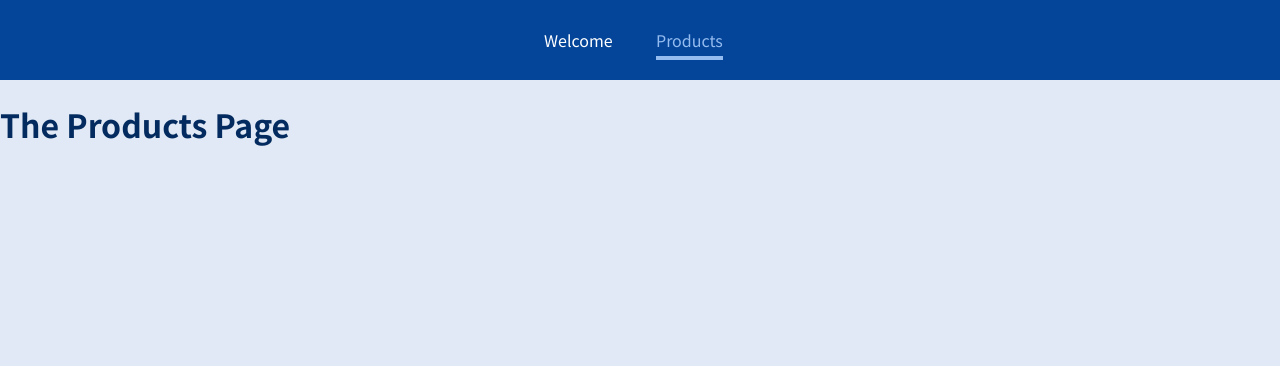
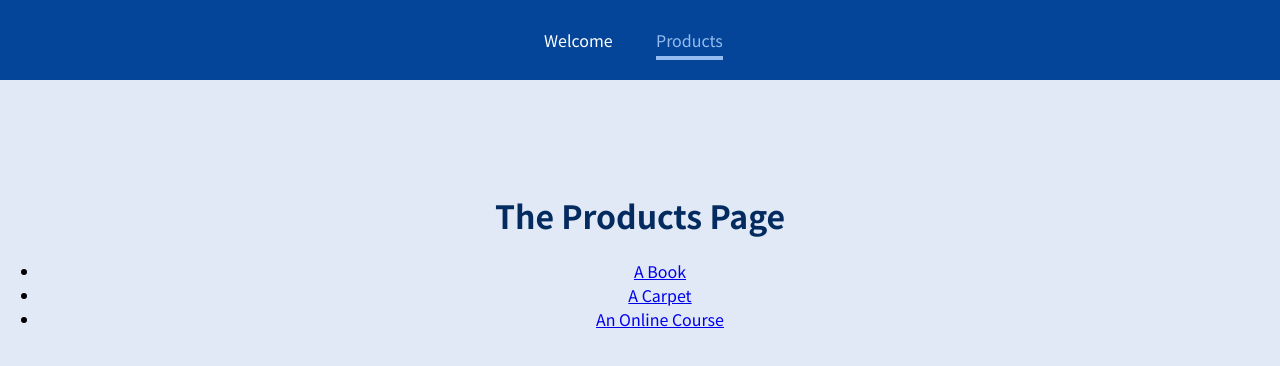
Before and after one commit to marcmedhat6211/react-router, a React (Create React App) app: page /products in a window 1280 px wide. Shown: the top 366 px of the page. Built offline with nearby package versions, Linux system fonts and the light colour scheme.

Commit message:
using the Switch component and the exact prop and handling routes with params

```diff
--- a/src/App.js
+++ b/src/App.js
@@ -1,19 +1,37 @@
-import { Route } from "react-router-dom"; // this is a component that allows us to define a certain path and the react component that should be rendered when this path is active in the url
+import { Route, Switch } from "react-router-dom"; // this is a component that allows us to define a certain path and the react component that should be rendered when this path is active in the url
 
 import Welcome from "./pages/Welcome";
 import Products from "./pages/Products";
 import MainHeader from "./components/MainHeader";
+import ProductDetail from "./pages/ProductDetail";
 
+/**
+ * You have to register every route here before using it
+ * The react router works in a way that once it sees a match for the requested route, only the first part of the route, it then hits that route immediately
+ * So if no switch component was used a /products and a /products/productId routes will be rendered together
+ * The Solution for not rendering both together is the Switch component
+ * But we still have the problem of when hitting on /products/productId it will hit the /products route because it is registered before the other one
+ * Two Solutions for that:
+ *    fisrt one is to switch orders
+ *    second one is to use the exact prop on the /products route
+ */
 function App() {
   return (
     <div>
       <MainHeader />
-      <Route path={"/welcome"}>
-        <Welcome />
-      </Route>
-      <Route path={"/products"}>
-        <Products />
-      </Route>
+      <main>
+        <Switch>
+          <Route path="/welcome">
+            <Welcome />
+          </Route>
+          <Route path="/products" exact>
+            <Products />
+          </Route>
+          <Route path="/products/:productId">
+            <ProductDetail />
+          </Route>
+        </Switch>
+      </main>
     </div>
   );
 }
--- /dev/null
+++ b/src/pages/ProductDetail.js
@@ -0,0 +1,18 @@
+import { useParams } from "react-router-dom";
+
+const ProductDetail = () => {
+  /**
+   * The useParams hook is a custom hook made by the react router dom team
+   * The useParams hook returns an object with a key value pair where the key is the key i used in the route afte the /: and the value is its value
+   */
+  const params = useParams();
+
+  return (
+    <section>
+      <h1>Product Detail</h1>
+      <p>{params.productId}</p>
+    </section>
+  );
+};
+
+export default ProductDetail;
--- a/src/pages/Products.js
+++ b/src/pages/Products.js
@@ -1,5 +1,24 @@
+import { Link } from "react-router-dom";
+
+import { Fragment } from "react";
+
 const Products = () => {
-  return <h1>The Products Page</h1>;
+  return (
+    <Fragment>
+      <h1>The Products Page</h1>
+      <ul>
+        <li>
+          <Link to="/products/p1">A Book</Link>
+        </li>
+        <li>
+          <Link to="/products/p2">A Carpet</Link>
+        </li>
+        <li>
+          <Link to="/products/p3">An Online Course</Link>
+        </li>
+      </ul>
+    </Fragment>
+  );
 };
 
 export default Products;
```
Also changed, not shown: 1 other file (tests, documents, lock files or other folders).
